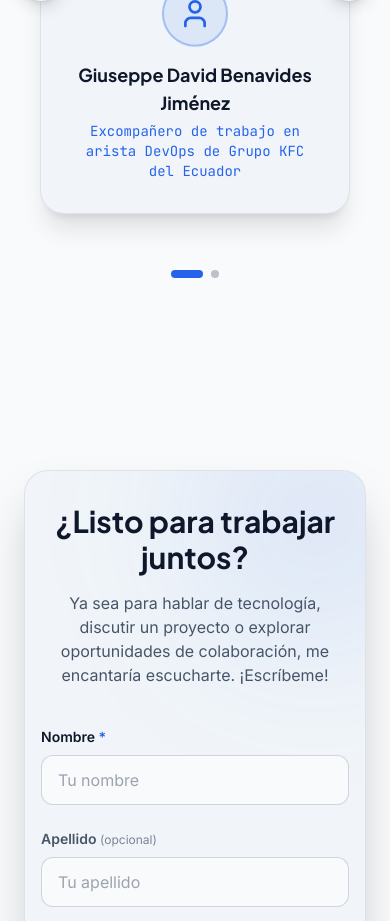
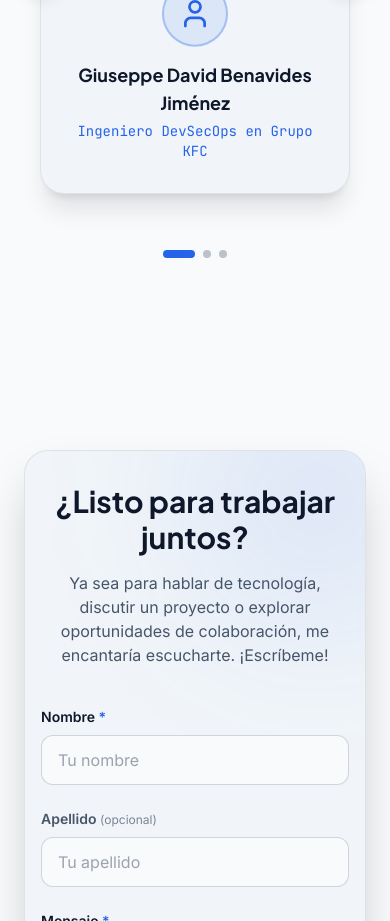
Before and after one commit to Parterdev/landing-page-portfolio, a React (Vite) app: page / in a window 390 px wide. Shown: the part 10140-11061 px from the top of the page. Built offline with nearby package versions, Linux system fonts and the light colour scheme.

Commit message:
fix: auto scroll to projects section top on pagination to prevent viewport jumping on mobile

```diff
--- a/src/components/Recommendations.tsx
+++ b/src/components/Recommendations.tsx
@@ -1,6 +1,6 @@
 import React, { useState, useEffect } from 'react';
 import { motion, AnimatePresence } from 'framer-motion';
-import { Quote, ChevronLeft, ChevronRight, User } from 'lucide-react';
+import { Quote, ChevronLeft, ChevronRight, User, UserRound } from 'lucide-react';
 import { recommendationsData } from '../data/recommendations';
 
 export default function Recommendations() {
@@ -103,7 +103,11 @@ export default function Recommendations() {
                       transition={{ repeat: Infinity, duration: 4, ease: "easeInOut" }}
                       className="w-16 h-16 rounded-full bg-brand-accent/10 flex items-center justify-center border-2 border-brand-accent/30 text-brand-accent"
                     >
-                      <User size={32} />
+                      {recommendationsData[currentIndex].gender === 'female' ? (
+                        <UserRound size={32} />
+                      ) : (
+                        <User size={32} />
+                      )}
                     </motion.div>
                     <div>
                       <h4 className="font-bold text-brand-navy dark:text-content-titleDark text-lg">
--- a/src/data/recommendations.ts
+++ b/src/data/recommendations.ts
@@ -2,7 +2,7 @@ export const recommendationsData = [
   {
     id: 1,
     name: "Giuseppe David Benavides Jiménez",
-    relationship: "Excompañero de trabajo en arista DevOps de Grupo KFC del Ecuador",
+    relationship: "Ingeniero DevSecOps en Grupo KFC",
     shortText: "He tenido la oportunidad de trabajar con Paúl y puedo decir que es una de esas personas en las que puedes confiar cuando aparecen retos complejos.",
     expandedText: "Tiene una visión muy clara de cómo integrar desarrollo y operaciones sin perder de vista las necesidades del negocio.",
     gender: "male"
@@ -10,9 +10,17 @@ export const recommendationsData = [
   {
     id: 2,
     name: "José Obando",
-    relationship: "Excompañero de universidad y tech lead en Banco Pichincha",
+    relationship: "Tech Lead en Banco Pichincha",
     shortText: "He tenido el placer de trabajar con Paúl durante algunos años y puedo decir con total certeza que es una de las personas más comprometidas, competentes y confiables con las que he trabajado. Tiene una gran capacidad para resolver problemas, liderar equipos y siempre dispuesto a ayudar a todos.",
     expandedText: "Además de sus habilidades profesionales, siempre mantiene una actitud positiva y tiene una increíble capacidad para motivar a su equipo y generar un ambiente de trabajo colaborativo. Su enfoque en la mejora continua y su ética de trabajo lo convierten en un valioso miembro para cualquier equipo o proyecto. Si tienen la oportunidad de trabajar con él, no lo dudes ni un segundo. Su profesionalismo y dedicación aseguran resultados excepcionales. ❤️🥳",
     gender: "male"
+  },
+  {
+    id: 3,
+    name: "Anaís Olivares",
+    relationship: "Analista CX en Grupo KFC",
+    shortText: "Son pocas las personas que logran combinar una sólida capacidad técnica con una actitud cercana y auténtica; Paul es una de ellas.",
+    expandedText: "Es un profesional que genera confianza, fomenta la colaboración y aporta valor a cualquier equipo del que forma parte.",
+    gender: "female"
   }
 ];
```
